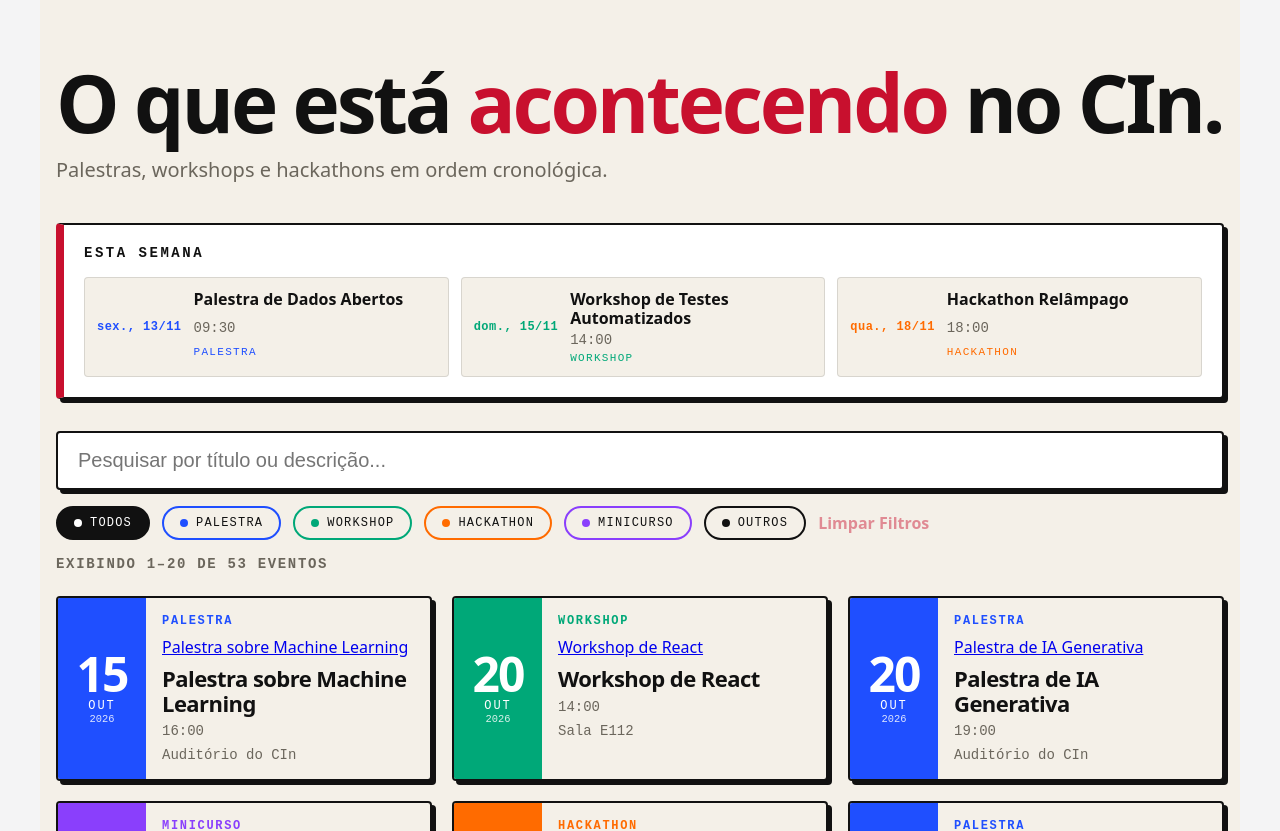
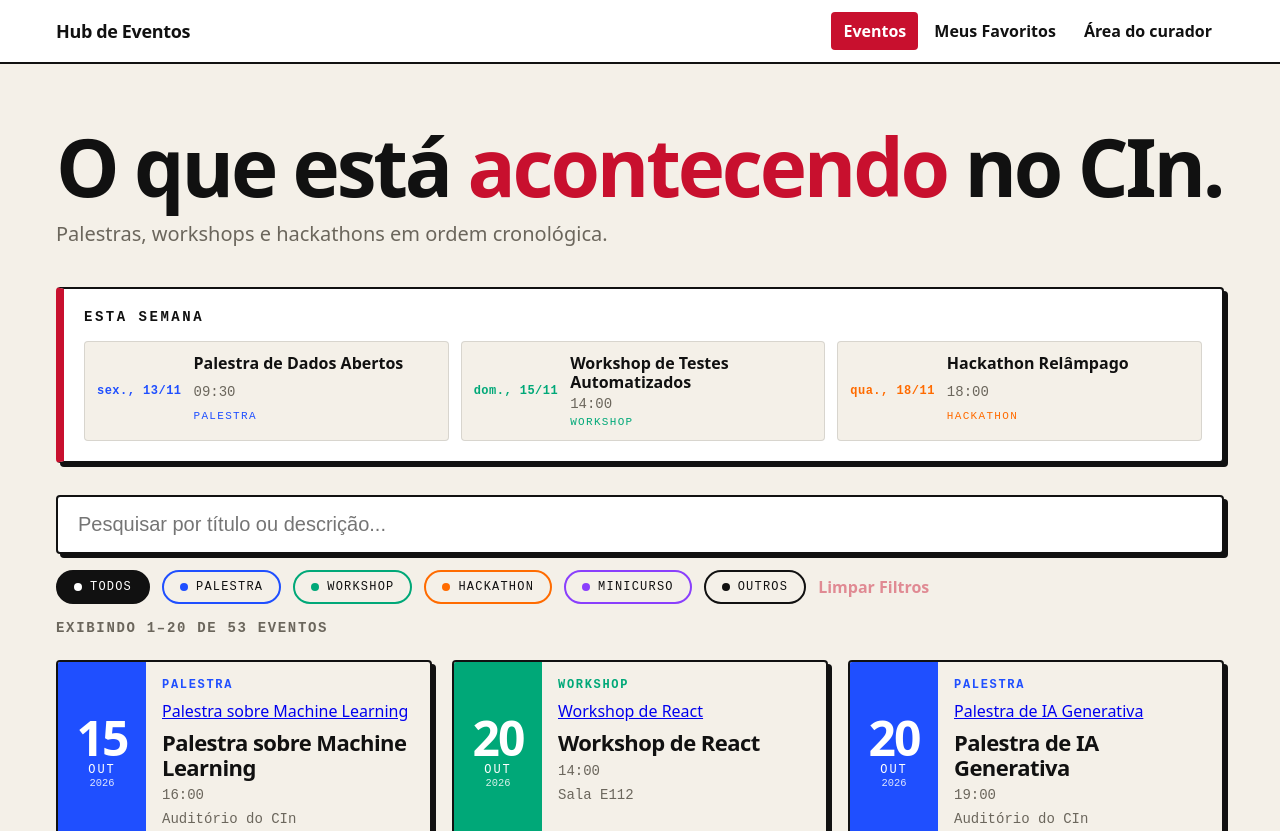
Before and after one commit to lacavaalex/cin-event-hub, a React app in the folder frontend/: page / in a window 1280 px wide. Shown: the top 831 px of the page. Built offline with nearby package versions, Linux system fonts and the light colour scheme; no server answers; the HTML template or start-up script is replaced by a standard one.

Commit message:
feat(frontend): [IESI-92] cabeçalho global de navegação (US 3.8)

```diff
--- a/frontend/src/App.jsx
+++ b/frontend/src/App.jsx
@@ -2,22 +2,29 @@ import { BrowserRouter, Routes, Route, Navigate } from 'react-router-dom';
 import { AuthProvider } from './contexts/AuthContext';
 import PrivateRoute from './routes/PrivateRoute';
 import AdminLayout from './components/AdminLayout';
+import PublicLayout from './components/PublicLayout';
 import Login from './pages/Login';
 import Home from './pages/Home';
 import EventDetails from './pages/EventDetails';
+import FavoritesPage from './pages/FavoritesPage';
 import AdminEventsPage from './pages/AdminEventsPage';
 import EventCreatePage from './pages/EventCreatePage';
 import EventEditPage from './pages/EventEditPage';
 import ExtractionStatusPage from './pages/ExtractionStatusPage';
+import './styles/site-header.css';
+import './styles/favorites.css';
 
 export default function App() {
   return (
     <AuthProvider>
       <BrowserRouter>
         <Routes>
-          <Route path="/" element={<Home />} />
-          <Route path="/login" element={<Login />} />
-          <Route path="/eventos/:id" element={<EventDetails />} />
+          <Route element={<PublicLayout />}>
+            <Route path="/" element={<Home />} />
+            <Route path="/favorites" element={<FavoritesPage />} />
+            <Route path="/eventos/:id" element={<EventDetails />} />
+            <Route path="/login" element={<Login />} />
+          </Route>
           <Route path="/admin" element={<PrivateRoute><AdminLayout /></PrivateRoute>}>
             <Route index element={<Navigate to="events" replace />} />
             <Route path="events" element={<AdminEventsPage />} />
--- /dev/null
+++ b/frontend/src/components/PublicLayout.jsx
@@ -0,0 +1,13 @@
+import { Outlet } from 'react-router-dom';
+import SiteHeader from './SiteHeader';
+
+export default function PublicLayout() {
+  return (
+    <div className="site-shell">
+      <SiteHeader />
+      <div className="site-content">
+        <Outlet />
+      </div>
+    </div>
+  );
+}
--- /dev/null
+++ b/frontend/src/components/SiteHeader.jsx
@@ -0,0 +1,31 @@
+import { NavLink } from 'react-router-dom';
+import { useAuth } from '../hooks/useAuth';
+import { curatorLinkFor } from '../services/siteNavigation';
+
+const linkClass = ({ isActive }) => `site-nav-link${isActive ? ' active' : ''}`;
+
+export default function SiteHeader() {
+  const { token } = useAuth();
+  const curator = curatorLinkFor(token);
+
+  return (
+    <header className="site-header">
+      <div className="site-header-inner">
+        <NavLink to="/" end className="site-brand">
+          Hub de Eventos
+        </NavLink>
+        <nav className="site-nav" aria-label="Navegação principal">
+          <NavLink to="/" end className={linkClass}>
+            Eventos
+          </NavLink>
+          <NavLink to="/favorites" className={linkClass}>
+            Meus Favoritos
+          </NavLink>
+          <NavLink to={curator.to} className={linkClass}>
+            {curator.label}
+          </NavLink>
+        </nav>
+      </div>
+    </header>
+  );
+}
--- /dev/null
+++ b/frontend/src/pages/FavoritesPage.jsx
@@ -0,0 +1,21 @@
+import { useMemo } from 'react';
+import { Link } from 'react-router-dom';
+import { getAnonymousUserId } from '../services/anonymousUser';
+
+export default function FavoritesPage() {
+  const anonymousId = useMemo(() => getAnonymousUserId(), []);
+
+  return (
+    <main className="favorites-page" data-anonymous-user-id={anonymousId}>
+      <h1>Meus Favoritos</h1>
+      <p className="favorites-lead">
+        Seus favoritos são associados a este navegador, sem login de aluno.
+      </p>
+      <p className="favorites-empty">Você ainda não tem eventos favoritos</p>
+      <p className="favorites-id">
+        Identificador anônimo: <code>{anonymousId.slice(0, 8)}…</code>
+      </p>
+      <Link to="/" className="favorites-back">Ver eventos</Link>
+    </main>
+  );
+}
--- /dev/null
+++ b/frontend/src/services/anonymousUser.js
@@ -0,0 +1,11 @@
+export const ANONYMOUS_ID_KEY = 'anonymous_user_id';
+
+export function getAnonymousUserId() {
+  let id = localStorage.getItem(ANONYMOUS_ID_KEY);
+  if (!id) {
+    id = globalThis.crypto?.randomUUID?.()
+      ?? `anon-${Date.now()}-${Math.random().toString(36).slice(2)}`;
+    localStorage.setItem(ANONYMOUS_ID_KEY, id);
+  }
+  return id;
+}
--- /dev/null
+++ b/frontend/src/services/siteNavigation.js
@@ -0,0 +1,5 @@
+export function curatorLinkFor(token) {
+  return token
+    ? { label: 'Painel', to: '/admin/events' }
+    : { label: 'Área do curador', to: '/login' };
+}
--- /dev/null
+++ b/frontend/src/styles/favorites.css
@@ -0,0 +1,36 @@
+.favorites-page {
+  --ink: #111111;
+  --red: #c8102e;
+  --surface: #ffffff;
+  --line: rgb(17 17 17 / 0.12);
+
+  max-width: 800px;
+  margin: 0 auto;
+  padding: 64px 16px;
+  color: var(--ink);
+}
+
+.favorites-page h1 {
+  font-size: clamp(2rem, 5vw, 3.5rem);
+  line-height: 1;
+  letter-spacing: -0.04em;
+  margin: 0 0 12px;
+}
+
+.favorites-lead { font-size: 1.125rem; margin: 0 0 32px; }
+.favorites-empty {
+  padding: 48px 24px;
+  text-align: center;
+  font-size: 1.25rem;
+  background: var(--surface);
+  border: 2px solid var(--ink);
+  border-radius: 4px;
+  box-shadow: 4px 4px 0 var(--ink);
+}
+.favorites-id { font-size: 0.875rem; margin: 24px 0; }
+.favorites-id code { background: rgb(17 17 17 / 0.06); padding: 2px 6px; border-radius: 4px; }
+.favorites-back {
+  color: var(--red);
+  font-weight: 700;
+}
+.favorites-page :focus-visible { outline: 3px solid var(--red); outline-offset: 2px; }
--- /dev/null
+++ b/frontend/src/styles/site-header.css
@@ -0,0 +1,62 @@
+.site-shell {
+  min-height: 100vh;
+  background: #f4f0e8;
+}
+
+.site-header {
+  position: sticky;
+  top: 0;
+  z-index: 20;
+  background: #ffffff;
+  border-bottom: 2px solid #111111;
+}
+
+.site-header-inner {
+  max-width: 1200px;
+  margin: 0 auto;
+  padding: 12px 16px;
+  display: flex;
+  flex-wrap: wrap;
+  align-items: center;
+  justify-content: space-between;
+  gap: 12px 24px;
+}
+
+.site-brand {
+  font-weight: 800;
+  font-size: 1.125rem;
+  letter-spacing: -0.02em;
+  color: #111111;
+  text-decoration: none;
+}
+
+.site-nav {
+  display: flex;
+  flex-wrap: wrap;
+  align-items: center;
+  gap: 4px;
+}
+
+.site-nav-link {
+  padding: 8px 12px;
+  border-radius: 4px;
+  color: #111111;
+  font-weight: 600;
+  text-decoration: none;
+}
+.site-nav-link:hover { background: rgb(200 16 46 / 0.08); }
+.site-nav-link.active {
+  background: #c8102e;
+  color: #ffffff;
+}
+
+.site-header :focus-visible {
+  outline: 3px solid #c8102e;
+  outline-offset: 2px;
+}
+
+@media (max-width: 640px) {
+  .site-header-inner { align-items: flex-start; }
+  .site-nav { width: 100%; }
+  .site-nav-link { padding: 8px 10px; font-size: 0.9375rem; }
+}
```
Also changed, not shown: 2 other files (tests, documents, lock files or other folders).
